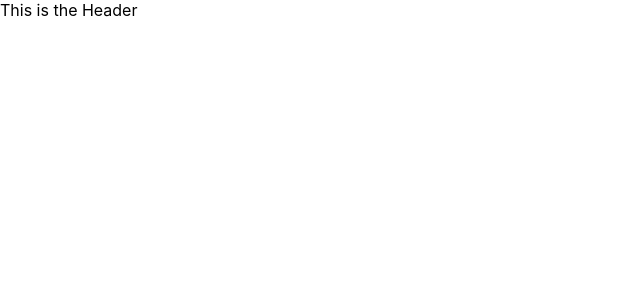
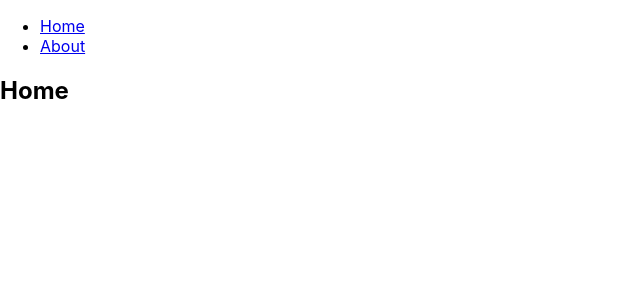
Before and after one commit to emolson/website, a React (Create React App) app: page / in a window 1280 px wide. Shown: the top 300 px of the page, without its empty margins (0-640 px from the left). Built offline with nearby package versions, Linux system fonts and the light colour scheme.

Commit message:
Add react routing

```diff
--- a/package.json
+++ b/package.json
@@ -7,6 +7,8 @@
     "@material-ui/styles": "^4.4.1",
     "react": "^16.9.0",
     "react-dom": "^16.9.0",
+    "react-router": "^5.1.0",
+    "react-router-dom": "^5.1.0",
     "react-scripts": "3.1.1"
   },
   "scripts": {
--- a/src/App.js
+++ b/src/App.js
@@ -1,10 +1,23 @@
 import React from 'react';
+import { BrowserRouter as Router, Route } from "react-router-dom";
+
 import { Header } from './Header';
+
+function Index() {
+  return <h2>Home</h2>;
+}
+
+function About() {
+  return <h2>About</h2>;
+}
 
 function App() {
   return (
-      //Header
-      <Header/>
+      <Router>
+        <Header/>
+        <Route path="/" exact component={Index} />
+        <Route path="/about/" component={About} />
+      </Router>
       //Body
       //Footer
   );
--- a/src/Header/components/Header.js
+++ b/src/Header/components/Header.js
@@ -1,7 +1,20 @@
 import React from 'react';
+import {Link } from "react-router-dom";
+
 
 const Header = () => (
-    <div>This is the Header</div>
+    <React.Fragment>
+        <nav>
+            <ul>
+                <li>
+                    <Link to="/">Home</Link>
+                </li>
+                <li>
+                    <Link to="/about/">About</Link>
+                </li>
+            </ul>
+        </nav>
+    </React.Fragment>
 );
 
 export default Header;
```
